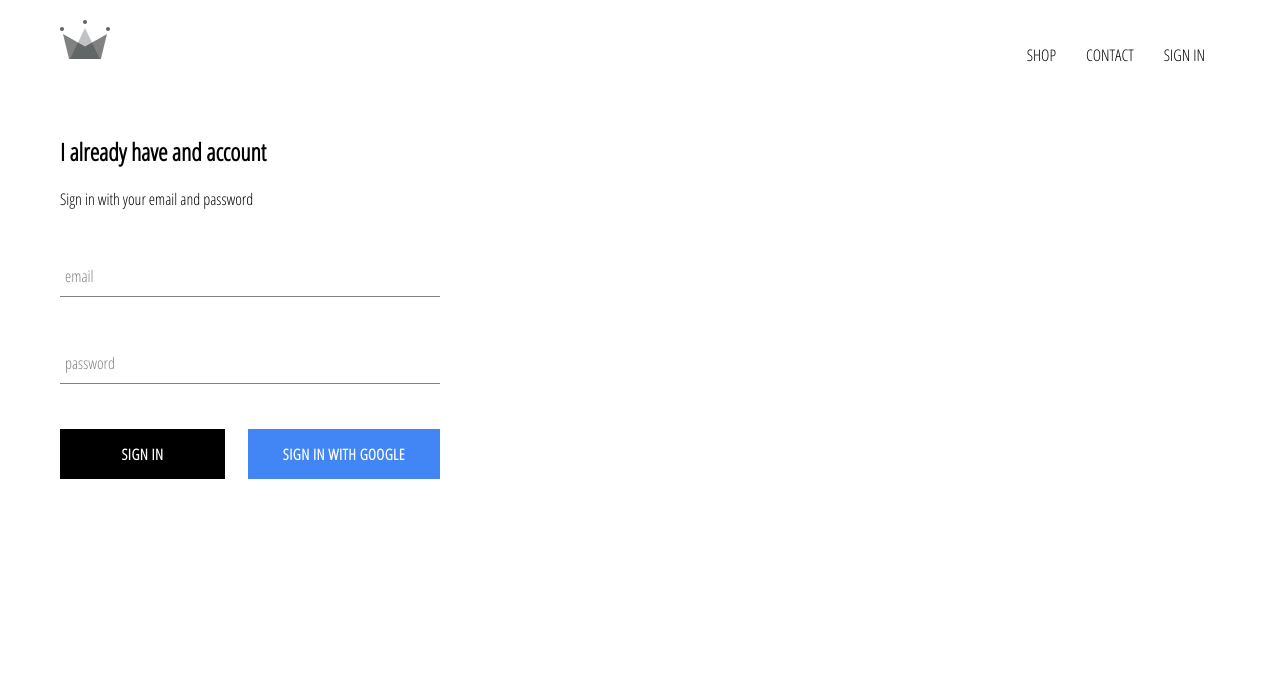
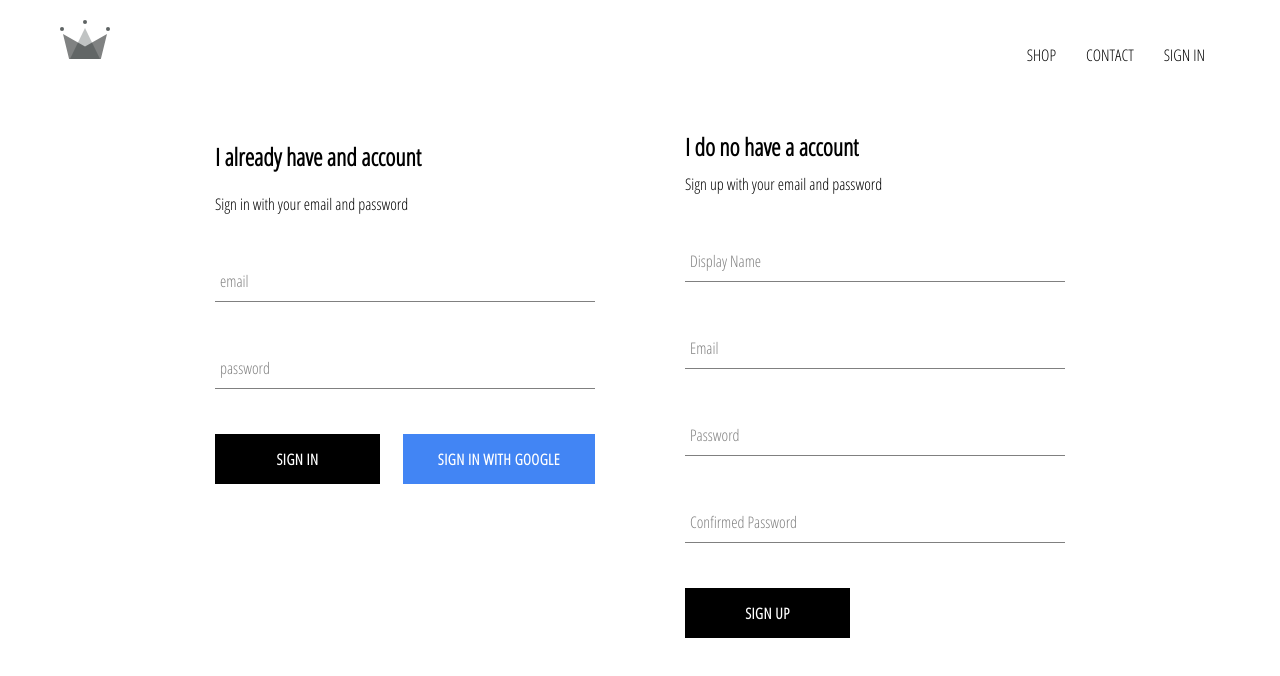
Before and after one commit to akaish80/e-commerce-tutorial, a React (Create React App) app: page /signin in a window 1280 px wide. Shown: the top 676 px of the page. Built offline with nearby package versions, Linux system fonts and the light colour scheme; no server answers.

Commit message:
Implemented firebase utils, Store user to database

```diff
--- a/src/App.js
+++ b/src/App.js
@@ -6,7 +6,7 @@
 import Header from './components/header/header.component';
 import SignInAndSignUpPage from './pages/sign-in-and-sign-up/sign-in-and-sign-up.component';
 
-import { auth } from './firebase/firbase.utils';
+import { auth, createUserProfileDocument } from './firebase/firbase.utils';
 
 
 class App extends React.Component {
@@ -20,8 +20,24 @@
   unsubscribeFromAuth = null;
 
   componentDidMount() {
-    this.unsubscribeFromAuth = auth.onAuthStateChanged(user => {
-      this.setState({ currentUser: user });
+    this.unsubscribeFromAuth = auth.onAuthStateChanged(async userAuth => {
+      // createUserProfileDocument(user);
+      if (userAuth) {
+        const userRef = await createUserProfileDocument(userAuth);
+
+        userRef.onSnapshot(snapShot => {
+           this.setState({
+             currentUser: {
+               id: snapShot.id,
+               ...snapShot.data()
+             }
+           });
+           console.log(this.state);
+
+        });
+      }
+
+      this.setState({ currentUser: userAuth });
     })
   }
 
--- /dev/null
+++ b/src/components/sign-up/sign-up.component.jsx
@@ -0,0 +1,100 @@
+import React from 'react';
+
+import FormInput from '../form-input/form-input.component';
+import CustomButton from '../custom-button/custom-button.component';
+
+import { auth, createUserProfileDocument } from '../../firebase/firbase.utils';
+
+import './sign-up.styles.scss';
+
+class SignUp extends React.Component {
+ constructor() {
+  super();
+  this.state = {
+   displayName: '',
+   email: '',
+   password: '',
+   confirmPassword: ''
+  }
+ }
+
+ handleSubmit = async event => {
+  event.preventDefault();
+
+  const { displayName, email, password, confirmPassword } = this.state;
+
+  if (password !== confirmPassword) {
+   alert("password don't match");
+   return;
+  }
+
+  try {
+   const { user } = await auth.createUserWithEmailAndPassword(email, password);
+
+   await createUserProfileDocument(user, {displayName});
+
+   this.setState({
+    displayName: '',
+    email: '',
+    password: '',
+    confirmPassword: ''
+   });
+
+  } catch (error) {
+   console.log(error);
+  }
+ }
+
+ handleChange = event => {
+  const { value, name } = event.target;
+  this.setState({ [name]: value });
+ }
+
+ render() {
+  const { displayName, email, password, confirmPassword } = this.state;
+  return (
+   <div className='sign-up'>
+    <h2 className='title'>I do no have a account</h2>
+    <span>Sign up with your email and password</span>
+    <form className='sign-up-form' onSubmit={this.handleSubmit}>
+     <FormInput
+      type='text'
+      name='displayName'
+      value={displayName}
+      onChange={this.handleChange}
+      label='Display Name'
+      required
+     />
+     <FormInput
+      type='email'
+      name='email'
+      value={email}
+      onChange={this.handleChange}
+      label='Email'
+      required
+     />
+     <FormInput
+      type='password'
+      name='password'
+      value={password}
+      onChange={this.handleChange}
+      label='Password'
+      required
+     />
+     <FormInput
+      type='password'
+      name='confirmPassword'
+      value={confirmPassword}
+      onChange={this.handleChange}
+      label='Confirmed Password'
+      required
+     />
+
+     <CustomButton type="submit">SIGN UP</CustomButton>
+    </form>
+   </div>
+  );
+ }
+}
+
+export default SignUp;
--- /dev/null
+++ b/src/components/sign-up/sign-up.styles.scss
@@ -0,0 +1,9 @@
+.sign-up {
+ display: flex;
+ flex-direction: column;
+ width: 380px;
+
+ .title {
+  margin: 10px 0;
+ }
+}
--- a/src/firebase/firbase.utils.js
+++ b/src/firebase/firbase.utils.js
@@ -14,14 +14,39 @@
  measurementId: "G-GZHEL1WZKV"
 };
 
+
 firebase.initializeApp(config);
+
+export const createUserProfileDocument = async (userAuth, additionalData) => {
+ if (!userAuth) return;
+
+ const userRef = firestore.doc(`users/${userAuth.uid}`);
+
+ const snapShot = await userRef.get();
+
+ if (!snapShot.exists) {
+  const { displayName, email } = userAuth;
+  const createdAt = new Date();
+  try {
+   await userRef.set({
+    displayName,
+    email,
+    createdAt,
+    ...additionalData
+   });
+  } catch (error) {
+   console.log('error creating user', error.message);
+  }
+ }
+ return userRef;
+}
 
 
 export const auth = firebase.auth();
 export const firestore = firebase.firestore();
 
 const provider = new firebase.auth.GoogleAuthProvider();
-provider.setCustomParameters({prompt: 'select_account'});
+provider.setCustomParameters({ prompt: 'select_account' });
 export const signInWithGoogle = () => auth.signInWithPopup(provider);
 
 export default firebase;
--- a/src/pages/sign-in-and-sign-up/sign-in-and-sign-up.component.jsx
+++ b/src/pages/sign-in-and-sign-up/sign-in-and-sign-up.component.jsx
@@ -2,11 +2,13 @@
 
 import './sign-in-and-sign-up.styles.scss';
 import SignIn from "../../components/sign-in/sign-in-component";
+import SignUp from "../../components/sign-up/sign-up.component";
 
 
 const SignInAndSignUpPage = () => (
  <div className='sign-in-and-sign-up'>
   <SignIn />
+  <SignUp />
  </div>
 );
 
--- a/src/pages/sign-in-and-sign-up/sign-in-and-sign-up.styles.scss
+++ b/src/pages/sign-in-and-sign-up/sign-in-and-sign-up.styles.scss
@@ -0,0 +1,6 @@
+.sign-in-and-sign-up{
+ width: 850px;
+ display: flex;
+ justify-content: space-between;
+ margin: 30px auto;
+}
```
Also changed, not shown: src/test.js (added, +11 -0 lines).
